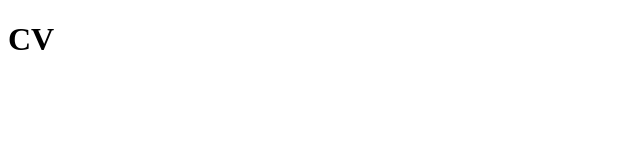
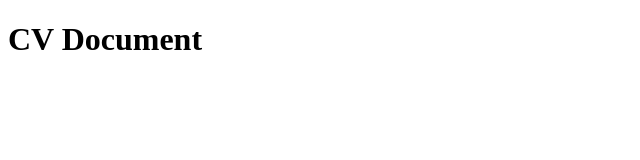
Before and after one commit to finmaster-dvd/rsschool-cv-2025, a plain HTML site: page index.html in a window 1280 px wide. Shown: the whole page, without its empty margins (0-640 px from the left). Drawn offline with Linux system fonts and the light colour scheme.

Commit message:
feat: update file index.html

```diff
--- a/index.html
+++ b/index.html
@@ -6,6 +6,6 @@
     <title>Document</title>
 </head>
 <body>
-    <H1>CV</H1>
+    <H1>CV Document</H1>
 </body>
 </html>
```
